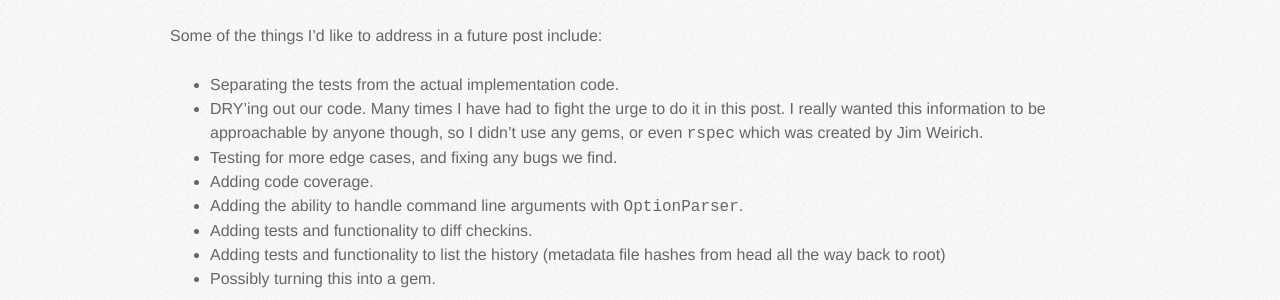
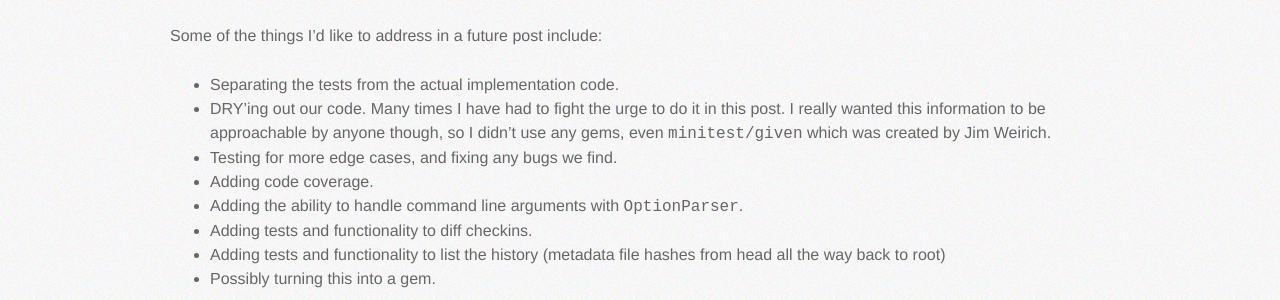
Before and after one commit to mweppler/mweppler.github.com, a Jekyll site: the page built from _posts/2014-03-08-custom_source_control.md, in a window 1280 px wide and 900 px high, scrolled down 55564 px. Shown: the part 160-460 px from the top of the window. Built offline with Jekyll 4.4.1, drawn with Linux system fonts in a browser that asks for light colours; nearby versions of some CDN libraries; comment, search, counter and statistics services are not loaded.

Commit message:
fixed a typo in last post

```diff
--- a/_posts/2014-03-08-custom_source_control.md
+++ b/_posts/2014-03-08-custom_source_control.md
@@ -2236,7 +2236,7 @@ __What do I do next?__
 Some of the things I'd like to address in a future post include:
 
 * Separating the tests from the actual implementation code.
-* DRY'ing out our code. Many times I have had to fight the urge to do it in this post. I really wanted this information to be approachable by anyone though, so I didn't use any gems, or even `rspec` which was created by Jim Weirich.
+* DRY'ing out our code. Many times I have had to fight the urge to do it in this post. I really wanted this information to be approachable by anyone though, so I didn't use any gems, even `minitest/given` which was created by Jim Weirich.
 * Testing for more edge cases, and fixing any bugs we find.
 * Adding code coverage.
 * Adding the ability to handle command line arguments with `OptionParser`.
```
